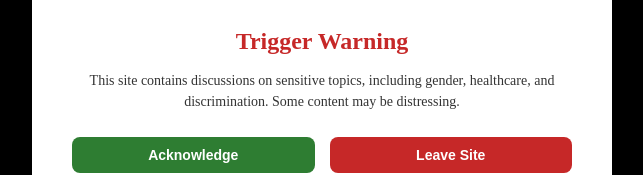
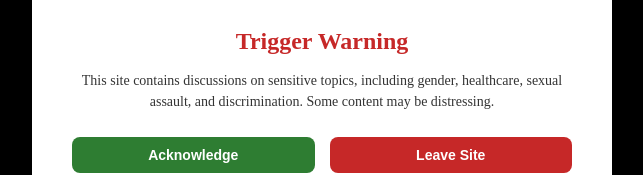
Before and after one commit to Isabella-School/ethics-site, a Vue app: page / in a window 1280 px wide. Shown: the part 309-484 px from the top of the page, without its empty margins (318-961 px from the left). Built offline with nearby package versions, Linux system fonts and the light colour scheme; the HTML template or start-up script is replaced by a standard one.

Commit message:
update tw'

```diff
--- a/src/components/TriggerWarning.vue
+++ b/src/components/TriggerWarning.vue
@@ -4,8 +4,8 @@
             <h2>Trigger Warning</h2>
             <p>
                 This site contains discussions on sensitive topics, including
-                gender, healthcare, and discrimination. Some content may be
-                distressing.
+                gender, healthcare, sexual assault, and discrimination. Some
+                content may be distressing.
             </p>
             <div class="buttons">
                 <button @click="acknowledgeWarning">Acknowledge</button>
```
